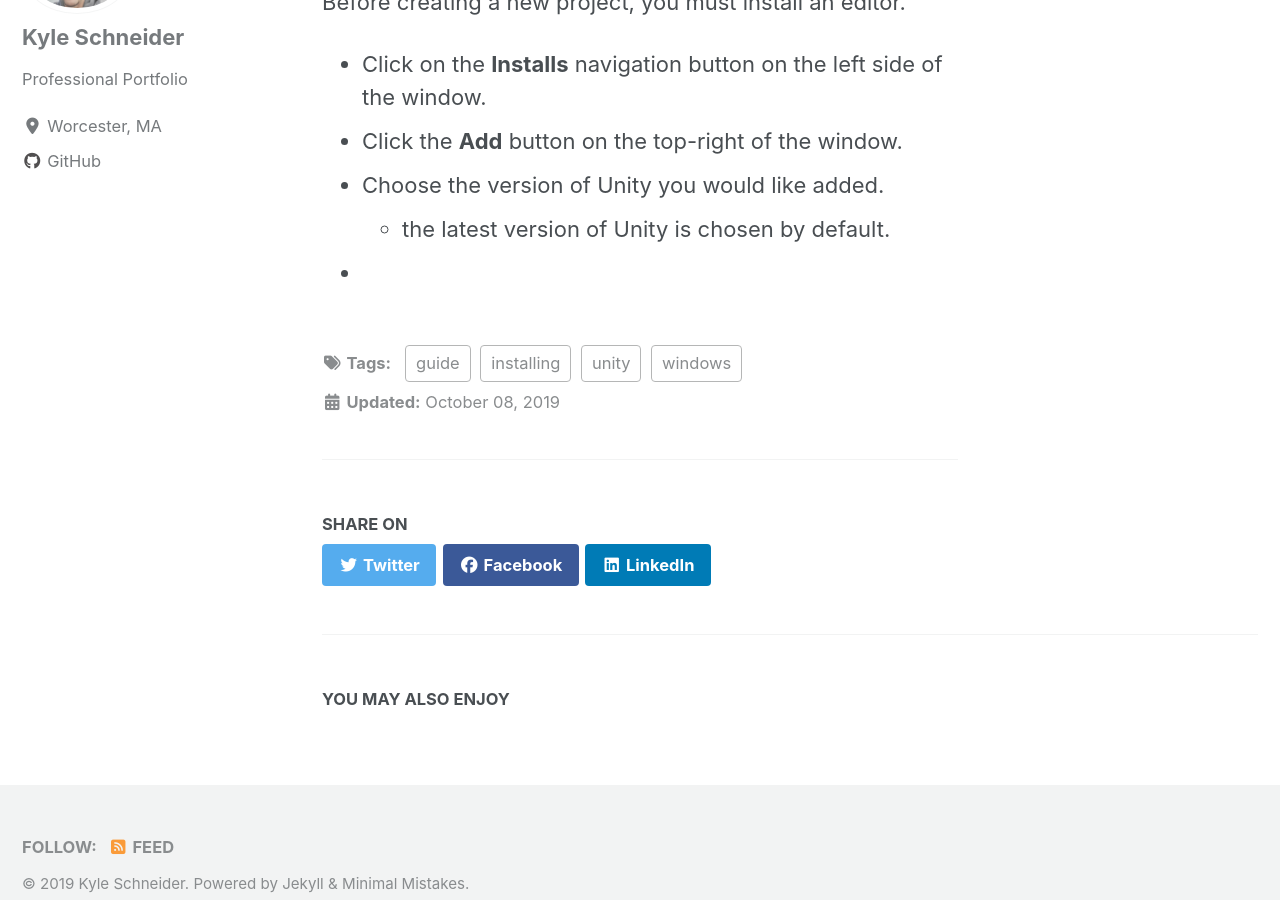
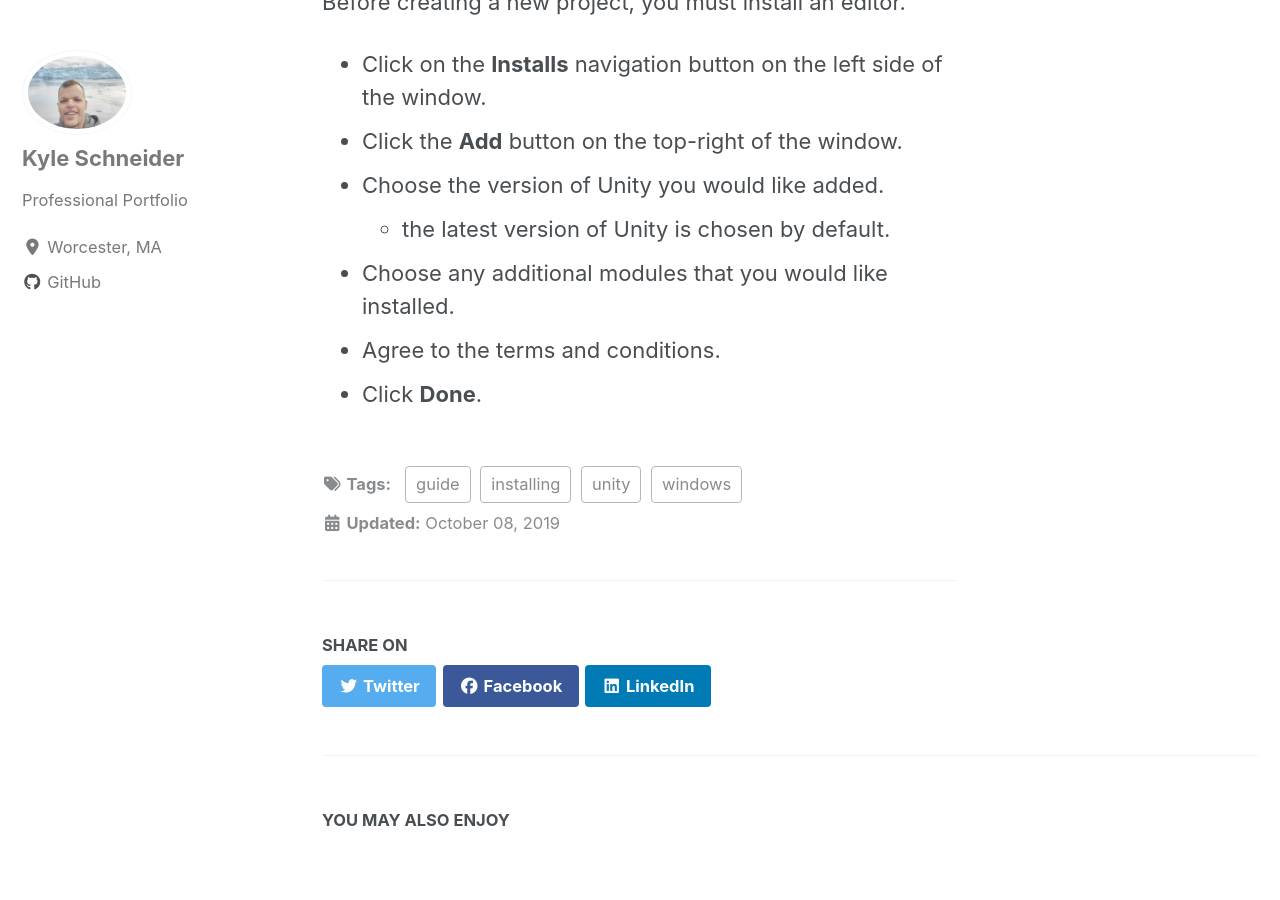
Before and after one commit to kylejs/kylejs.github.io, a Jekyll site: the page built from _posts/2009-10-08-installing_unity.md, in a window 1280 px wide and 900 px high, scrolled down 2205 px. Built offline with Jekyll 4.4.1, drawn with Linux system fonts in a browser that asks for light colours; cached includes are drawn as plain includes; nearby versions of some CDN libraries.

Commit message:
New git website 20

```diff
--- a/_posts/2009-10-08-installing_unity.md
+++ b/_posts/2009-10-08-installing_unity.md
@@ -47,4 +47,6 @@
 * Click the **Add** button on the top-right of the window.
 * Choose the version of Unity you would like added.
   * the latest version of Unity is chosen by default.
-*
+* Choose any additional modules that you would like installed.
+* Agree to the terms and conditions.
+* Click **Done**.
```
